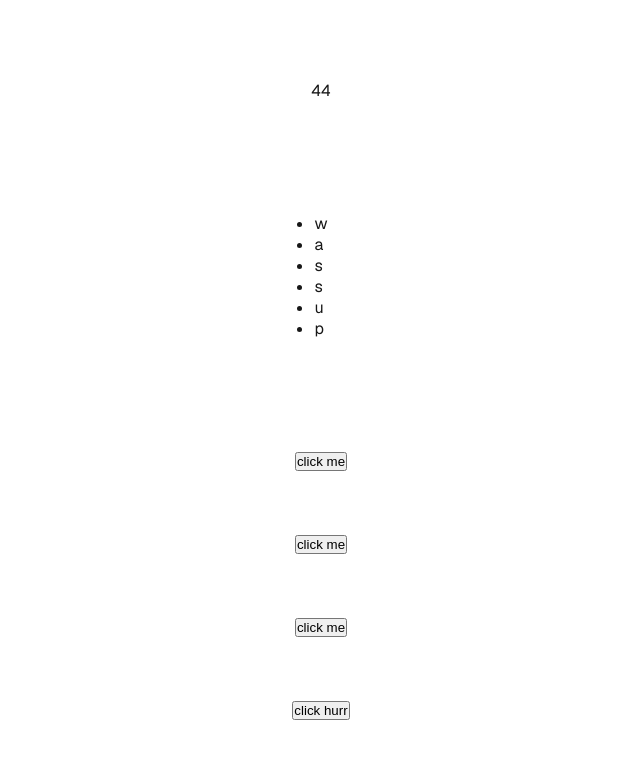
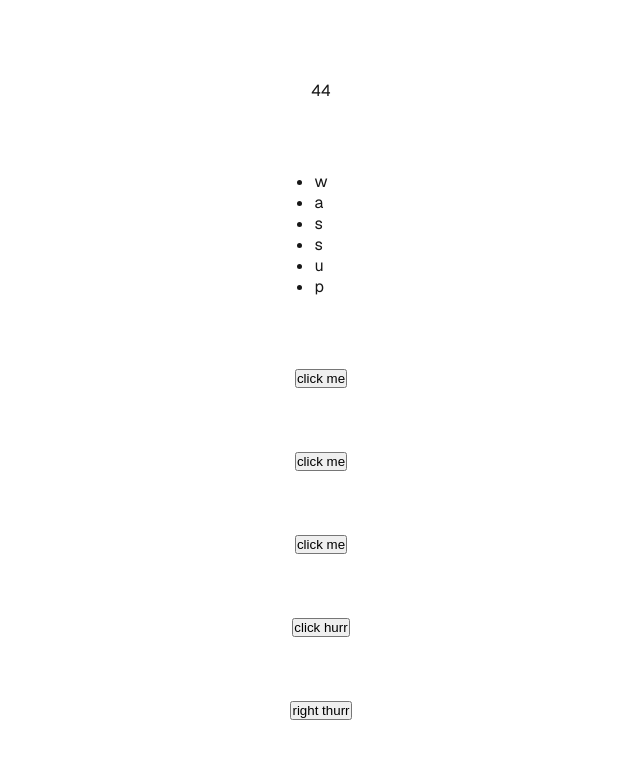
Before and after one commit to freddywho/basegame, a Next.js app: page / in a window 1280 px wide. Shown: the top 758 px of the page, without its empty margins (319-959 px from the left). Built offline with nearby package versions, Linux system fonts and the light colour scheme.

Commit message:
Every damn day

```diff
--- a/src/app/page.js
+++ b/src/app/page.js
@@ -17,6 +17,7 @@ export default function Home() {
       <button>click me</button>
       <button>click me</button>
       <button>click hurr</button>
+      <button>right thurr</button>
     </div>
   );
 }
```
